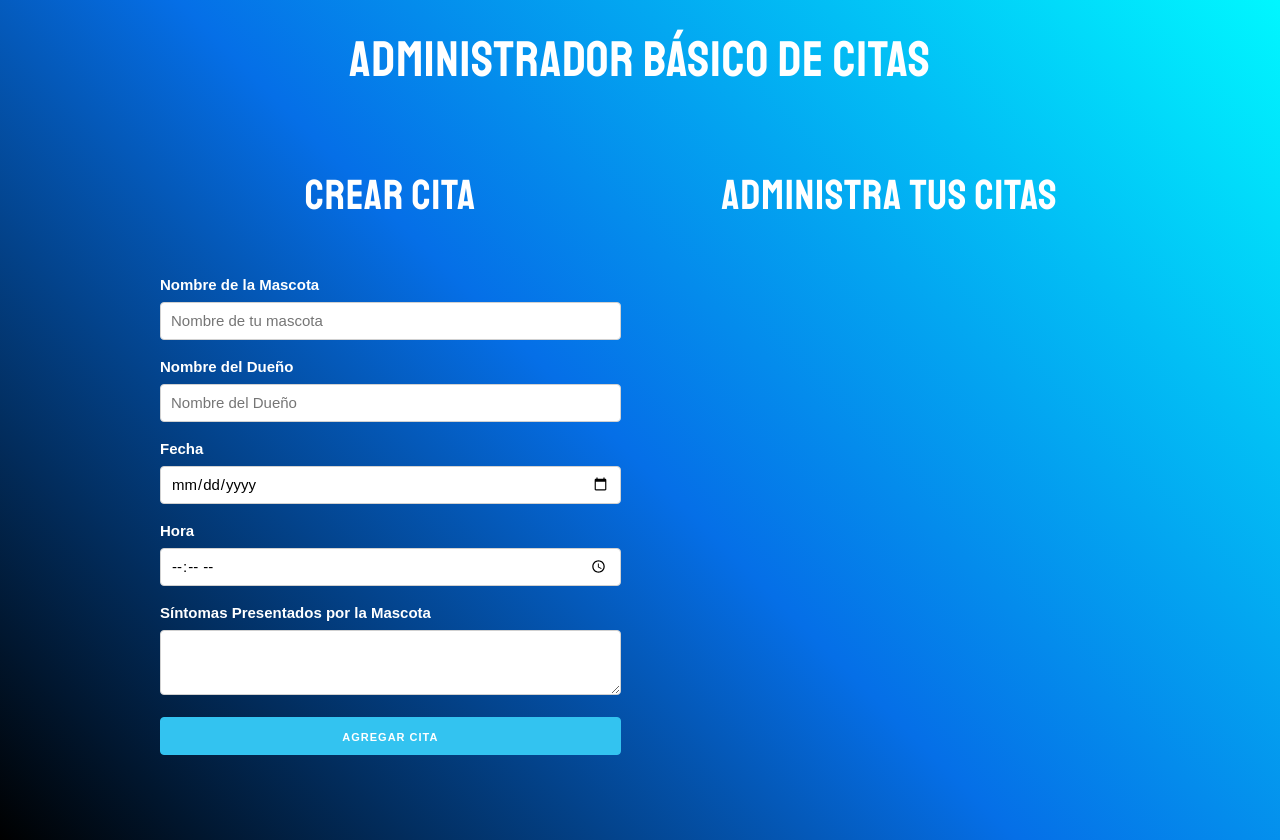
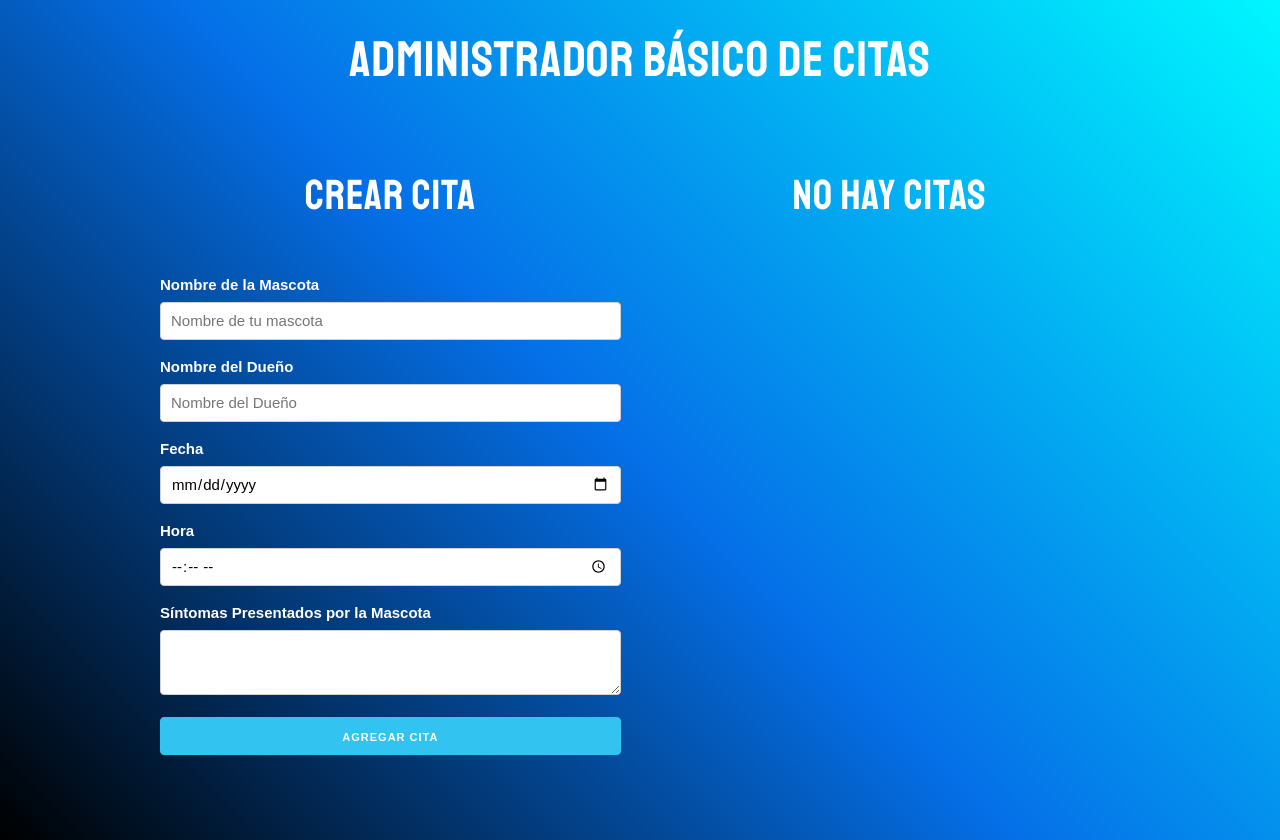
Before and after one commit to OsirisRoman/administradorbasicodecitas, a React (Create React App) app: page / in a window 1280 px wide. Built offline with nearby package versions, Linux system fonts and the light colour scheme.

Commit message:
Se añadió un título condicional.
De acuerdo a si hay citas registradas o no, se renderizará un título
diferente en la segunda columna de la app.

```diff
--- a/src/App.js
+++ b/src/App.js
@@ -20,6 +20,9 @@
     setCitas(agendaPostEliminación);
   };
 
+  //Título condicional
+  const titulo = citas.length === 0 ? 'No Hay Citas' : 'Administra tus citas';
+
   return (
     <Fragment>
       <h1>Administrador Básico de Citas</h1>
@@ -29,7 +32,7 @@
             <Formulario crearCita={crearCita} />
           </div>
           <div className='one-half column'>
-            <h2>Administra tus citas</h2>
+            <h2>{titulo}</h2>
             {citas.map((cita) => (
               <Cita
                 key={cita.id}
```
